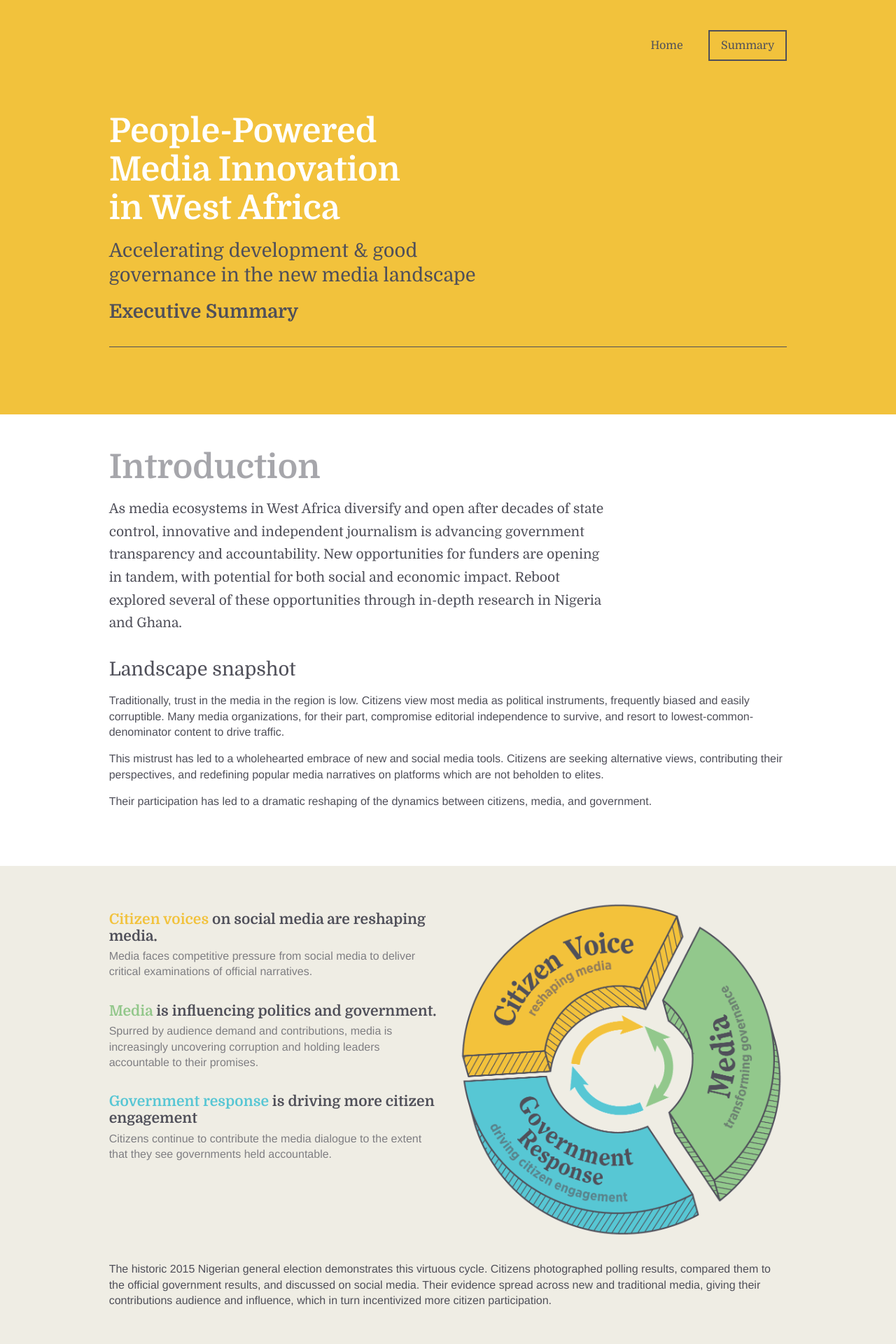
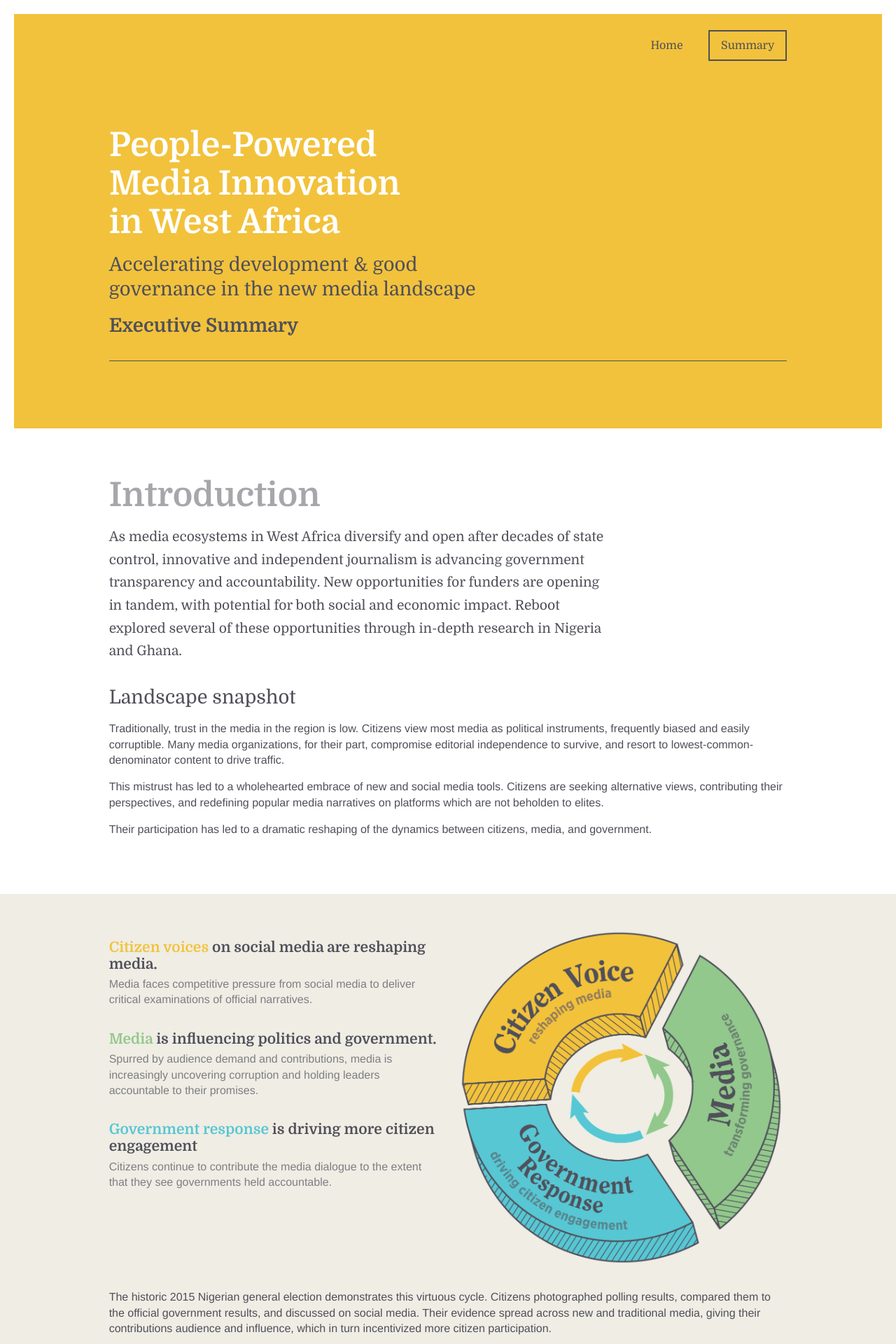
Before and after one commit to theReboot/westafricamedia, a Jekyll site: the page built from summary/index.html, in a window 1280 px wide. Shown: the top 1920 px of the page at 70% size. Built offline with Jekyll 4.4.1, drawn with Linux system fonts in a browser that asks for light colours.

Commit message:
Added white border to summary page

```diff
--- a/_sass/_variables.scss
+++ b/_sass/_variables.scss
@@ -12,6 +12,11 @@ $hoverColor: rgba(204,204,204,.4);
 $domine: 'Domine', serif;
 $helvetica: "HelveticaNeue-Regular", "Helvetica Neue Regular", "Helvetica Neue", Helvetica, Arial, "Lucida Grande", sans-serif;
 
+
+// misc
+
+$thickBorder: 1.3rem solid #fff;
+
 // media-queries
 
 $mobile: new-breakpoint(max-width 480px 4);
--- a/css/main.scss
+++ b/css/main.scss
@@ -141,6 +141,14 @@ span {
     opacity: .7
   }
 
+}
+
+.border {
+  border: $thickBorder;
+
+  @include media($mobile) {
+    border: 0;
+  }
 }
 
 .split {
@@ -334,7 +342,7 @@ p {
   width: 100%;
   height: 100%;
   height: 100vh;
-  border: 1.3rem solid #fff;
+  border: $thickBorder;
 
   @include media($shortwide) {
     min-height: 690px;
--- a/summary/index.html
+++ b/summary/index.html
@@ -2,7 +2,7 @@
 layout: default
 nav: summary
 ---
-<div class="bleed orange">
+<div class="bleed orange border">
 
   <div class="wrapper">
 
```
